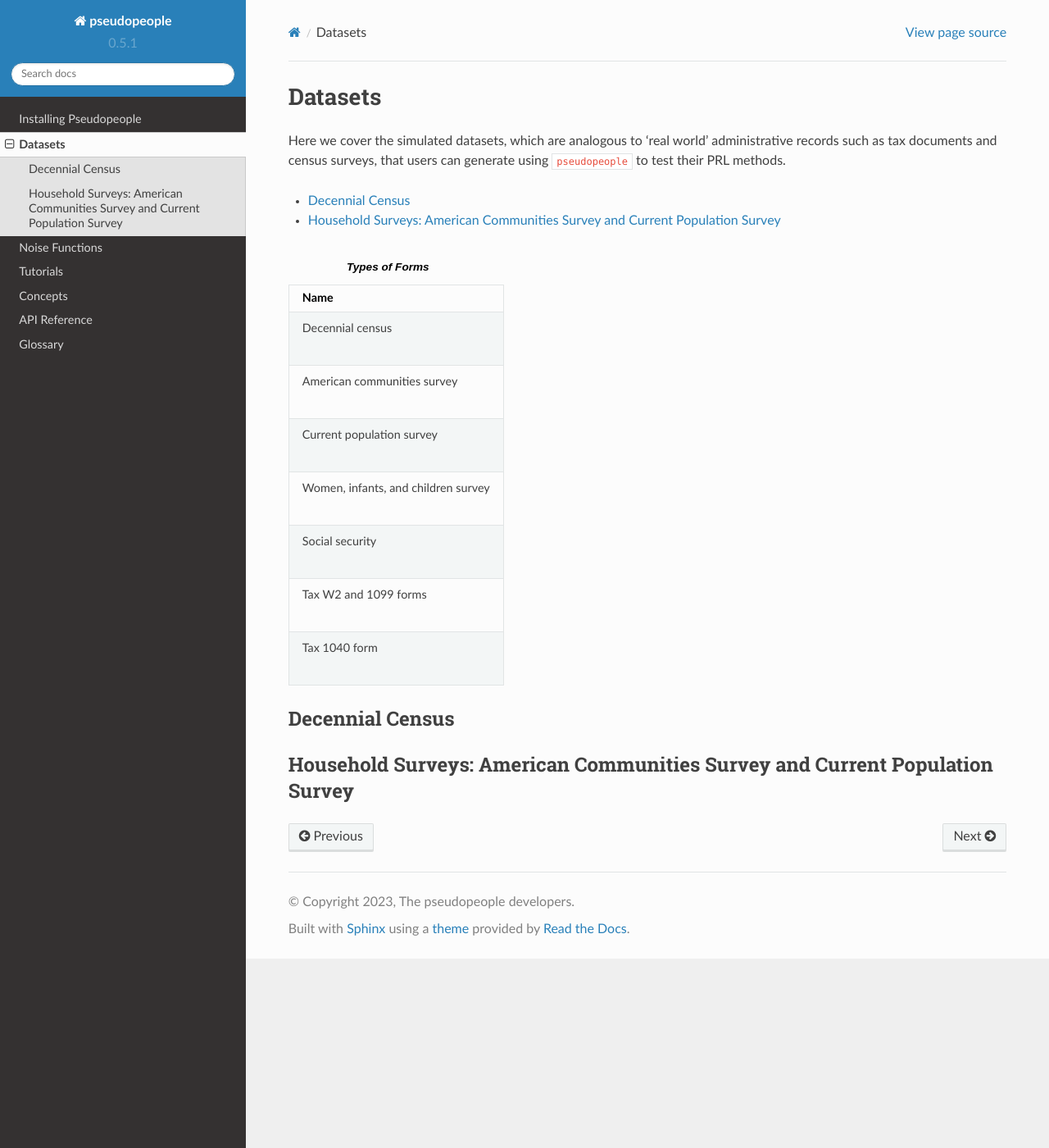
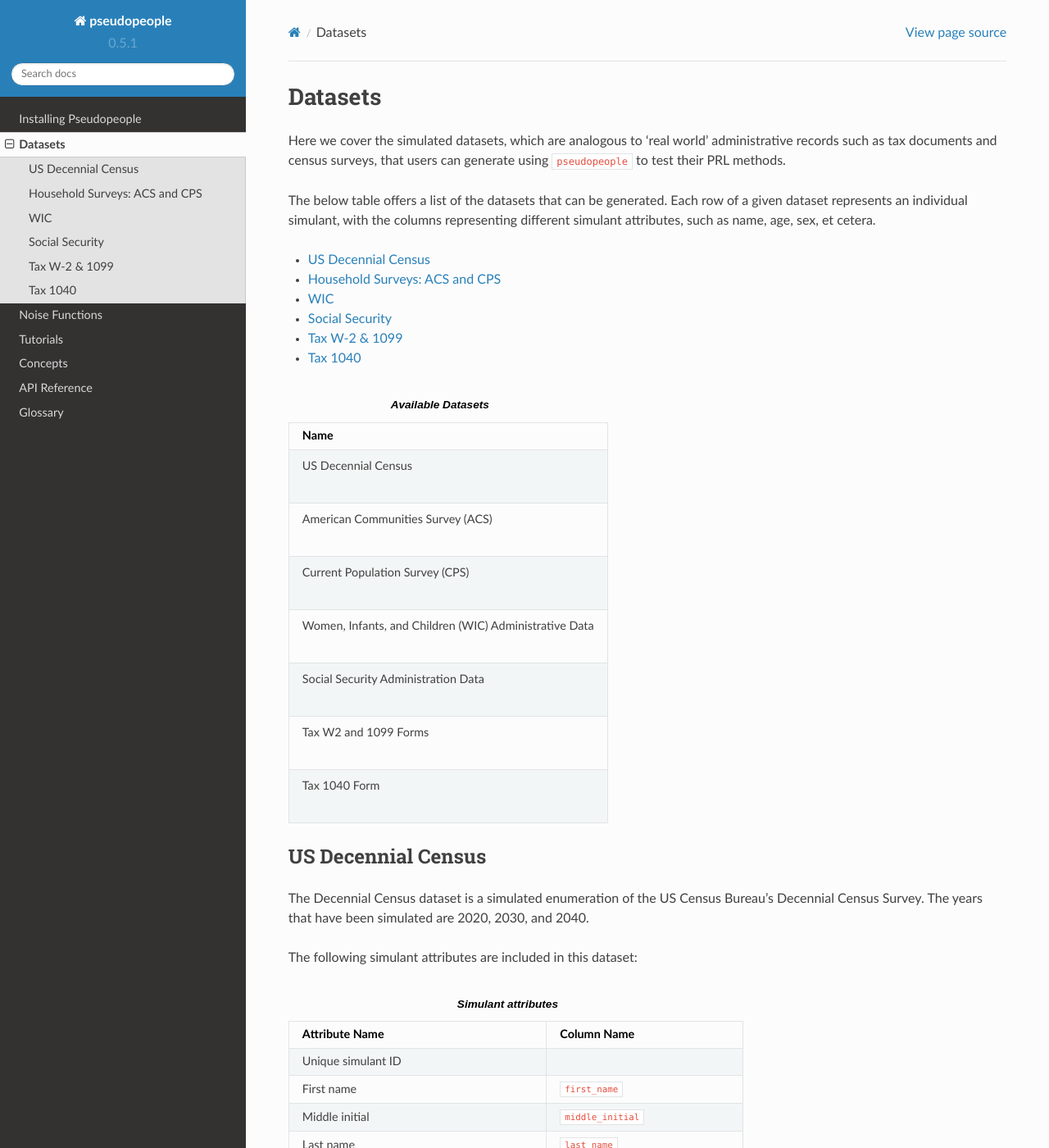
Before and after one commit to ihmeuw/pseudopeople, a Sphinx documentation site: the page built from docs/source/datasets/index.rst, in a window 1280 px wide and 1400 px high. Shown: the whole window at 82% size. Built offline with Sphinx 7.4.7 and the Read the Docs theme 2.0.0, drawn with Linux system fonts in a browser that asks for light colours; some of the changed text lies outside the part shown.

Commit message:
adding census dataset description and outline

```diff
--- a/docs/source/datasets/index.rst
+++ b/docs/source/datasets/index.rst
@@ -3,7 +3,12 @@
 ========
 Datasets
 ========
-Here we cover the simulated datasets, which are analogous to 'real world' administrative records such as tax documents and census surveys, that users can generate using :code:`pseudopeople` to test their PRL methods.
+Here we cover the simulated datasets, which are analogous to 'real world' administrative records such as tax documents
+and census surveys, that users can generate using :code:`pseudopeople` to test their PRL methods.
+
+The below table offers a list of the datasets that can be generated. Each row of a given dataset represents
+an individual simulant, with the columns representing different simulant attributes, such as name, age, sex, et cetera.
+
 
 .. contents::
    :depth: 2
@@ -11,22 +16,78 @@ Here we cover the simulated datasets, which are analogous to 'real world' admini
    :backlinks: none
 
 
-.. list-table:: **Types of Forms**
+.. list-table:: **Available Datasets**
    :header-rows: 1
    :widths: 20
 
    * - Name
-   * - | Decennial census
-   * - | American communities survey
-   * - | Current population survey
-   * - | Women, infants, and children survey
-   * - | Social security
-   * - | Tax W2 and 1099 forms
-   * - | Tax 1040 form
-
-Decennial Census
-----------------
+   * - | US Decennial Census
+   * - | American Communities Survey (ACS)
+   * - | Current Population Survey (CPS)
+   * - | Women, Infants, and Children (WIC) Administrative Data
+   * - | Social Security Administration Data
+   * - | Tax W2 and 1099 Forms
+   * - | Tax 1040 Form
 
 
-Household Surveys: American Communities Survey and Current Population Survey
-----------------------------------------------------------------------------
+US Decennial Census
+-------------------
+The Decennial Census dataset is a simulated enumeration of the US Census Bureau's Decennial Census Survey. The years
+that have been simulated are 2020, 2030, and 2040.
+
+The following simulant attributes are included in this dataset:
+
+.. list-table:: **Simulant attributes**
+   :header-rows: 1
+
+   * - Attribute Name
+     - Column Name
+   * - Unique simulant ID
+     -
+   * - First name
+     - :code:`first_name`
+   * - Middle initial
+     - :code:`middle_initial`
+   * - Last name
+     - :code:`last_name`
+   * - Age
+     - :code:`age`
+   * - Date of birth
+     - :code:`date_of_birth`
+   * - Physical address street number
+     - :code:`street_number`
+   * - Physical address street name
+     - :code:`street_name`
+   * - Physical address unit
+     - :code:`unit_number`
+   * - Physical address city
+     - :code:`city`
+   * - Physical address state
+     - :code:`state`
+   * - Physical address ZIP code
+     - :code:`zipcode`
+   * - Relationship to person 1 (head of household)
+     - :code:`relationship_to_household_head`
+   * - Sex (binary; 'male' or 'female')
+     - :code:`sex`
+   * - Race/ethnicity
+     - :code:`race_ethnicity`
+
+Household Surveys: ACS and CPS
+------------------------------
+
+
+WIC
+---
+
+
+Social Security
+---------------
+
+
+Tax W-2 & 1099
+--------------
+
+
+Tax 1040
+--------
```
